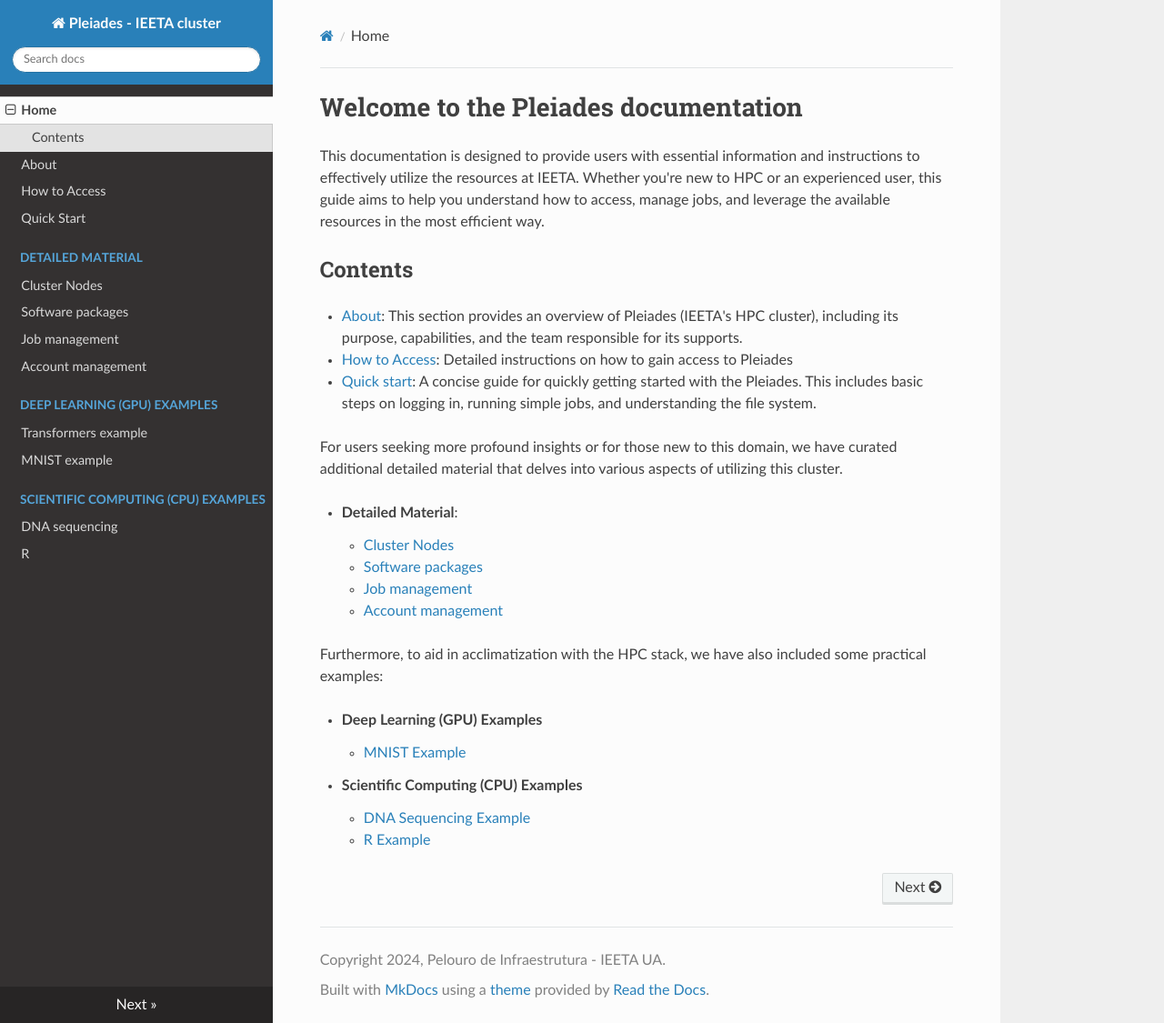
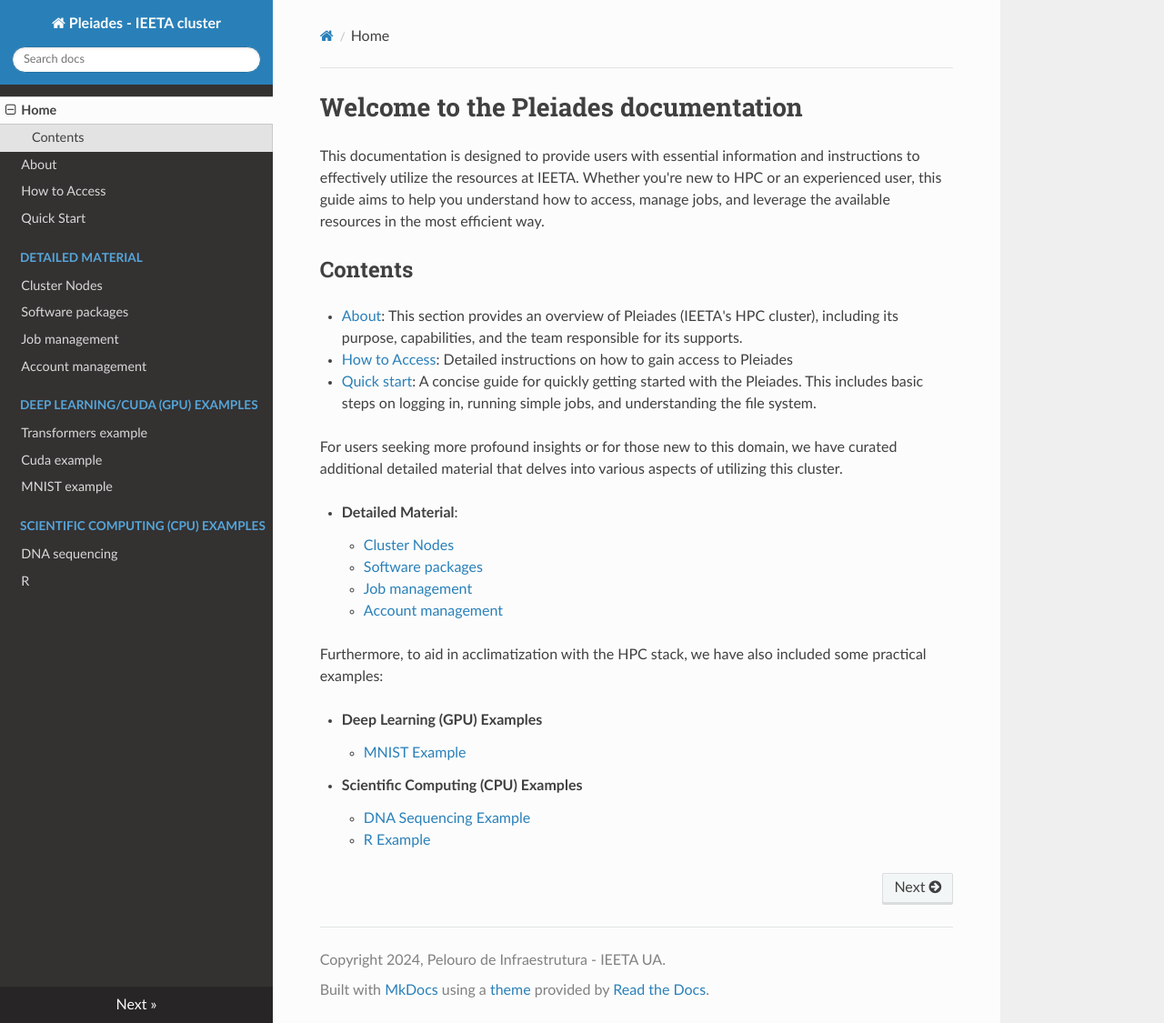
Before and after one commit to ieeta-pt/HPC-guides, an MkDocs documentation site: the page built from docs/index.md, in a window 1280 px wide and 1125 px high. Shown: the whole window at 91% size. Built offline with MkDocs 1.6.1, drawn with Linux system fonts in a browser that asks for light colours; nearby versions of some CDN libraries.

Commit message:
Update mkdocs.yml

```diff
--- a/mkdocs.yml
+++ b/mkdocs.yml
@@ -12,8 +12,9 @@ nav:
     - Software packages: detail_material/software_packages.md
     - Job management: detail_material/job_management.md
     - Account management: detail_material/account_management.md
-  - Deep Learning (GPU) Examples:
+  - Deep Learning/CUDA (GPU) Examples:
     - Transformers example: examples/dl/transformers.md
+    - Cuda example: examples/dl/cuda.md
     - MNIST example: examples/dl/mnist.md
   - Scientific Computing (CPU) Examples:
     - DNA sequencing: examples/sc/dna.md
```
